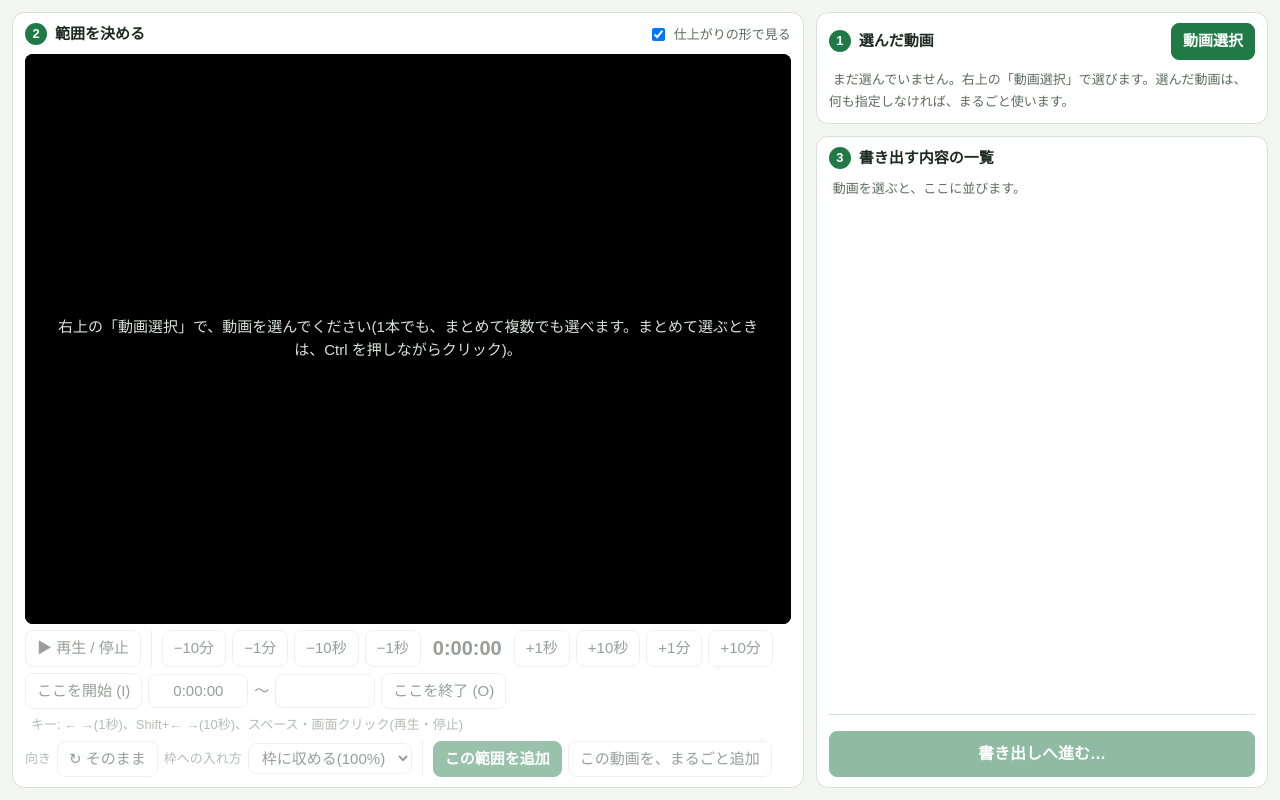
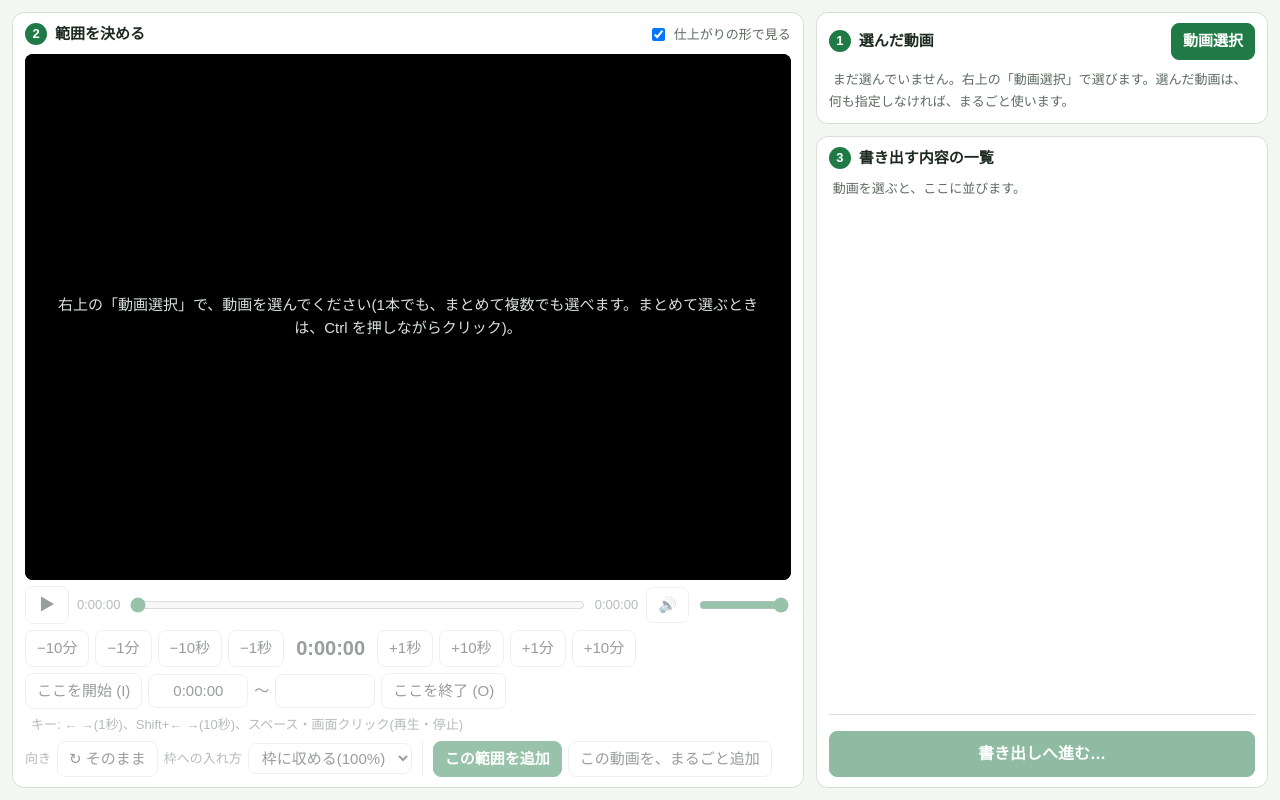
Before and after one commit to daisuke55-max/mp4-cutter, a plain HTML site: page index.html in a window 1280 px wide. Drawn offline with Linux system fonts and the light colour scheme; no server answers.

Commit message:
動画の下に操作バー(再生・停止、時間、位置のバー、音を消す、音の大きさ)を追加
Co-Authored-By: Claude Sonnet 5.5 <noreply@anthropic.com>

```diff
--- a/index.html
+++ b/index.html
@@ -52,6 +52,11 @@
   #pvBox.on { overflow: hidden; outline: 1px dashed #6b7f71; }
   #pvBox.on video { position: absolute; left: 50%; top: 50%; object-fit: fill; transform-origin: center; }
   .overlay { position: absolute; inset: 0; margin: 0; display: flex; align-items: center; justify-content: center; text-align: center; padding: 20px; color: #d7e2da; font-size: 15px; pointer-events: none; }
+  #bar { gap: 8px; }
+  #bar #pvPlay { width: 44px; font-size: 16px; }
+  #seekBar { flex: 1; min-width: 120px; accent-color: var(--accent); cursor: pointer; }
+  #volBar { width: 90px; accent-color: var(--accent); cursor: pointer; }
+  .tm { font-variant-numeric: tabular-nums; font-size: 13px; color: var(--sub); }
   .pos { font-size: 20px; font-variant-numeric: tabular-nums; font-weight: bold; margin: 0 6px; }
   #editPanel.nocur .ctl { opacity: .45; pointer-events: none; }
   #editPanel:not(.nocur) #stage { cursor: pointer; }
@@ -107,9 +112,15 @@
         <p class="overlay" id="emptyMsg">右上の「動画選択」で、動画を選んでください(1本でも、まとめて複数でも選べます。まとめて選ぶときは、Ctrl を押しながらクリック)。</p>
         <p class="overlay" id="noPlay" hidden>この動画は、ブラウザでは再生できないようです。下の時間の欄に、直接入力してください。</p>
       </div>
+      <div class="row ctl" id="bar">
+        <button id="pvPlay" title="画面のクリックや、スペースキーでも、再生・停止できます">▶</button>
+        <span class="tm" id="tmNow">0:00:00</span>
+        <input type="range" id="seekBar" min="0" max="1" step="0.1" value="0" aria-label="再生する位置">
+        <span class="tm" id="tmAll">0:00:00</span>
+        <button id="muteBtn" title="音を消す・戻す">🔊</button>
+        <input type="range" id="volBar" min="0" max="1" step="0.05" value="1" aria-label="音の大きさ" title="音の大きさ">
+      </div>
       <div class="row ctl">
-        <button id="pvPlay" title="画面のクリックや、スペースキーでも、再生・停止できます">▶ 再生 / 停止</button>
-        <span class="sep"></span>
         <button data-seek="-600">−10分</button>
         <button data-seek="-60">−1分</button>
         <button data-seek="-10">−10秒</button>
@@ -355,7 +366,7 @@ ${i.width}×${i.height} / ${bytes(i.size)}`;
   function updatePreview() {
     const box = $('pvBox');
     const on = $('pvOn').checked && !!cur;
-    v.controls = !on && !!cur;
+    v.controls = false; // ブラウザ標準の操作ボタンは使わず、下の操作バーで操作する
     if (!on) { box.className = ''; box.removeAttribute('style'); v.removeAttribute('style'); return; }
     const viaClip = !!(pv && clips.includes(pv.clip));
     const s = viaClip ? { rot: pv.clip.rotate || 0, fit: pv.clip.fit || 'fit' } : { rot: addRot, fit: $('addFit').value };
@@ -380,15 +391,42 @@ ${i.width}×${i.height} / ${bytes(i.size)}`;
   }
   $('pvOn').onchange = updatePreview;
   $('pvPlay').onclick = () => (v.paused ? v.play() : v.pause());
+  // ---- 操作バー(再生・停止、時間、再生する位置のバー、音の大きさ) ----
+  let dragging = false;
+  const syncBar = () => {
+    const d = cur ? cur.duration : 0;
+    $('seekBar').max = d || 1;
+    if (!dragging) $('seekBar').value = v.currentTime || 0;
+    $('tmNow').textContent = fmt(v.currentTime || 0);
+    $('tmAll').textContent = fmt(d);
+  };
+  const syncPlay = () => ($('pvPlay').textContent = v.paused ? '▶' : '❚❚');
+  v.addEventListener('play', syncPlay);
+  v.addEventListener('pause', syncPlay);
+  v.addEventListener('ended', syncPlay);
+  v.addEventListener('loadedmetadata', syncBar);
+  $('seekBar').addEventListener('input', () => { dragging = true; v.currentTime = Number($('seekBar').value); $('tmNow').textContent = fmt(v.currentTime); });
+  $('seekBar').addEventListener('change', () => { dragging = false; });
+  // 音の大きさ(このパソコンのブラウザに覚えておく)
+  const syncVol = () => {
+    $('volBar').value = v.muted ? 0 : v.volume;
+    $('muteBtn').textContent = v.muted || v.volume === 0 ? '🔇' : '🔊';
+    try { localStorage.setItem('mp4cutter.vol', JSON.stringify({ volume: v.volume, muted: v.muted })); } catch { /* 覚えられなくても使える */ }
+  };
+  try { const s = JSON.parse(localStorage.getItem('mp4cutter.vol') || 'null'); if (s) { v.volume = Math.min(1, Math.max(0, Number(s.volume) || 0)); v.muted = !!s.muted; } } catch { /* 初めて */ }
+  $('volBar').addEventListener('input', () => { v.volume = Number($('volBar').value); v.muted = v.volume === 0; });
+  $('muteBtn').onclick = () => { if (v.muted || v.volume === 0) { v.muted = false; if (v.volume === 0) v.volume = 0.5; } else v.muted = true; };
+  v.addEventListener('volumechange', syncVol);
+  syncVol();
   // プレビューの画面をクリックしても、再生・停止できる(元の動画のまま見ているときは、ブラウザの標準の動きに任せる)
-  $('stage').addEventListener('click', () => { if (cur && !v.controls) v.paused ? v.play() : v.pause(); });
+  $('stage').addEventListener('click', () => { if (cur) v.paused ? v.play() : v.pause(); });
   $('addRot').onclick = () => { setAddRot((addRot + 90) % 360); pv = null; renderClips(); };
   $('addFit').addEventListener('change', () => { pv = null; renderClips(); });
   $('height').addEventListener('change', updatePreview);
   if (window.ResizeObserver) new ResizeObserver(() => updatePreview()).observe($('stage'));
   v.addEventListener('error', () => { if (cur) $('noPlay').hidden = false; });
-  v.addEventListener('timeupdate', () => ($('pos').textContent = fmt(v.currentTime)));
-  v.addEventListener('seeked', () => ($('pos').textContent = fmt(v.currentTime)));
+  v.addEventListener('timeupdate', () => { $('pos').textContent = fmt(v.currentTime); syncBar(); });
+  v.addEventListener('seeked', () => { $('pos').textContent = fmt(v.currentTime); syncBar(); });
   document.querySelectorAll('[data-seek]').forEach((b) => (b.onclick = () => {
     v.currentTime = Math.min(cur.duration, Math.max(0, v.currentTime + Number(b.dataset.seek)));
   }));
```
Also changed, not shown: 1 other file.
